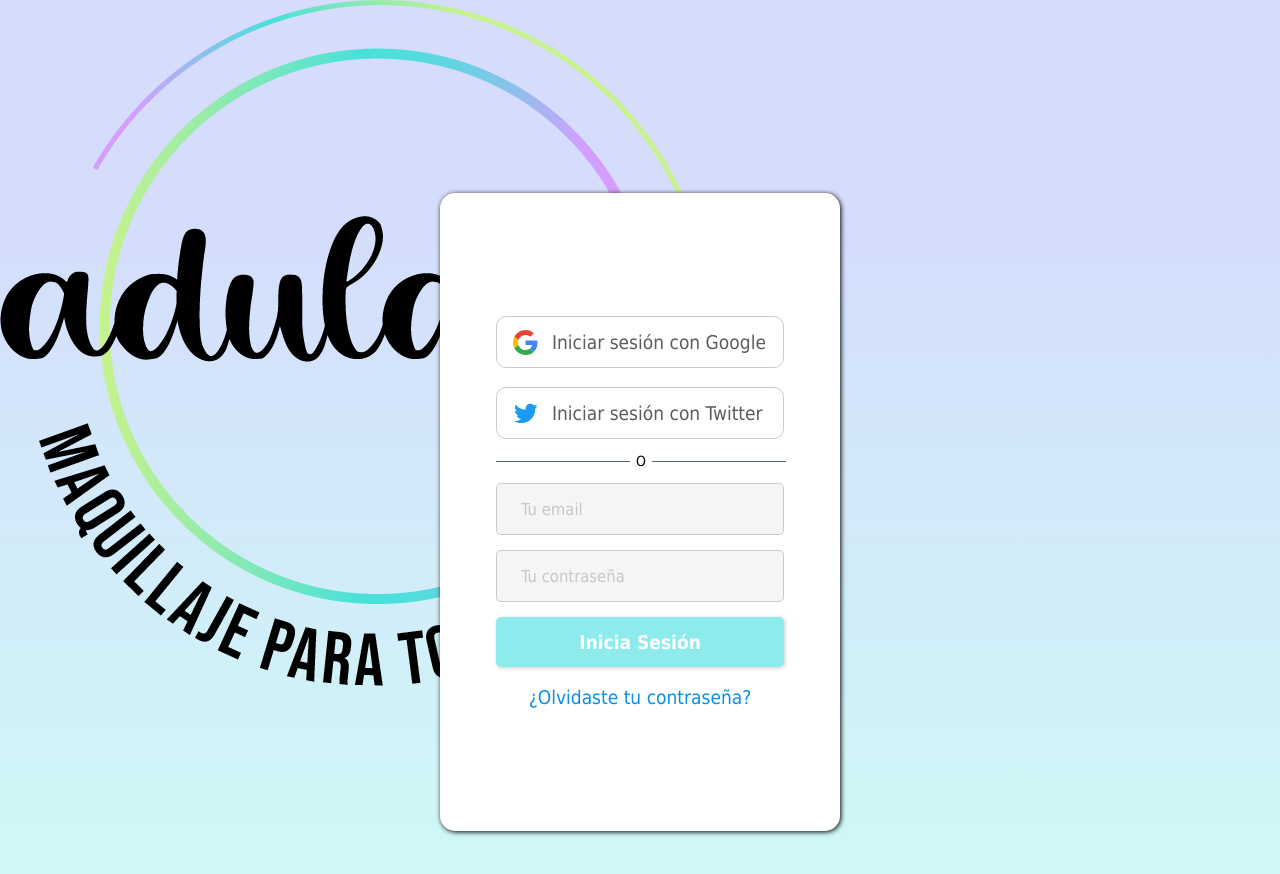
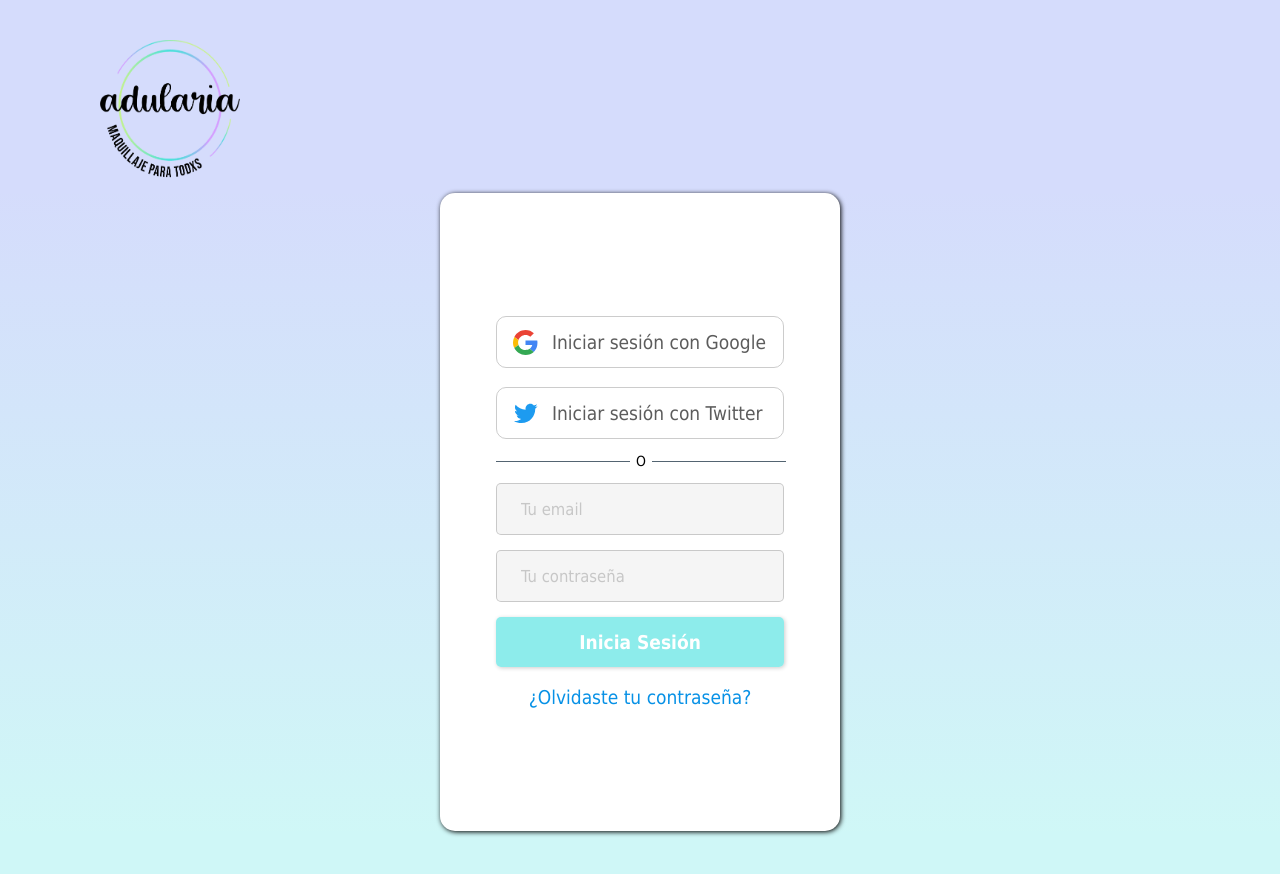
Before and after one commit to crisaridev/Adularia, a plain HTML site: page index.html in a window 1280 px wide. Drawn offline with Linux system fonts and the light colour scheme.

Commit message:
adding some classes

```diff
--- a/index.html
+++ b/index.html
@@ -10,7 +10,7 @@
 </head>
 <body>
   <header>
-    <img src="./images/Logo principal.png" alt="Logo adularia" title="Adularia">
+    <img src="./images/Logo principal.png" alt="Logo adularia" title="Adularia" class="logo">
   </header>
   <section class="login">
     <div class="login-container">
```
